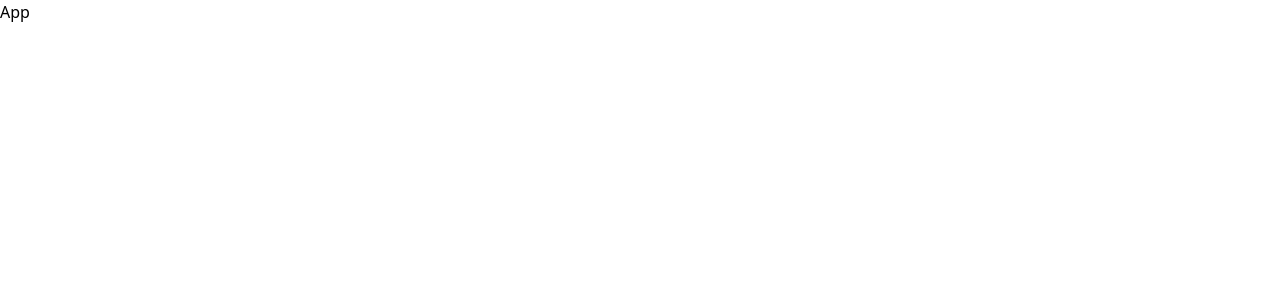
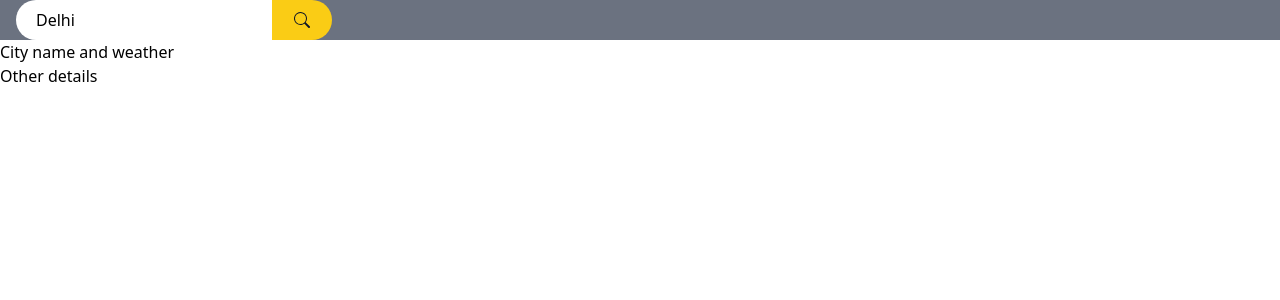
Before and after one commit to srinivassarkar/weather_app, a React (Vite) app: page / in a window 1280 px wide. Shown: the top 300 px of the page. Built offline with nearby package versions, Linux system fonts and the light colour scheme.

Commit message:
add search functionality

```diff
--- a/src/App.jsx
+++ b/src/App.jsx
@@ -1,3 +1,41 @@
+import { useState } from "react";
+import { BsSearch } from "react-icons/bs";
 export default function App() {
-  return <div>App</div>;
+  const [searchCity, setSearchCity] = useState("Delhi");
+  function handleChange(e) {
+    setSearchCity(e.target.value);
+  }
+
+  return (
+    <>
+      <div>
+        {/* Button */}
+        <div className="flex justify-center items-center bg-gray-500">
+          <div className="container mx-auto px-4 flex items-center">
+            <input
+              type="text"
+              className="bg-white rounded-l-full px-5 py-2 w-64 focus:outline-none focus:shadow-md"
+              placeholder="Enter City..."
+              value={searchCity}
+              onChange={handleChange}
+            />
+            <button
+              type="submit"
+              className="bg-yellow-400 hover:bg-yellow-500 text-gray-900 rounded-r-full py-3 px-5  focus:shadow-md"
+            >
+              <BsSearch className="h-4 w-5 " />
+            </button>
+            {/* {searchCity} */}
+          </div>
+        </div>
+
+        {/* {Body} */}
+
+        <div>
+          <div>City name and weather</div>
+          <div>Other details</div>
+        </div>
+      </div>
+    </>
+  );
 }
```
